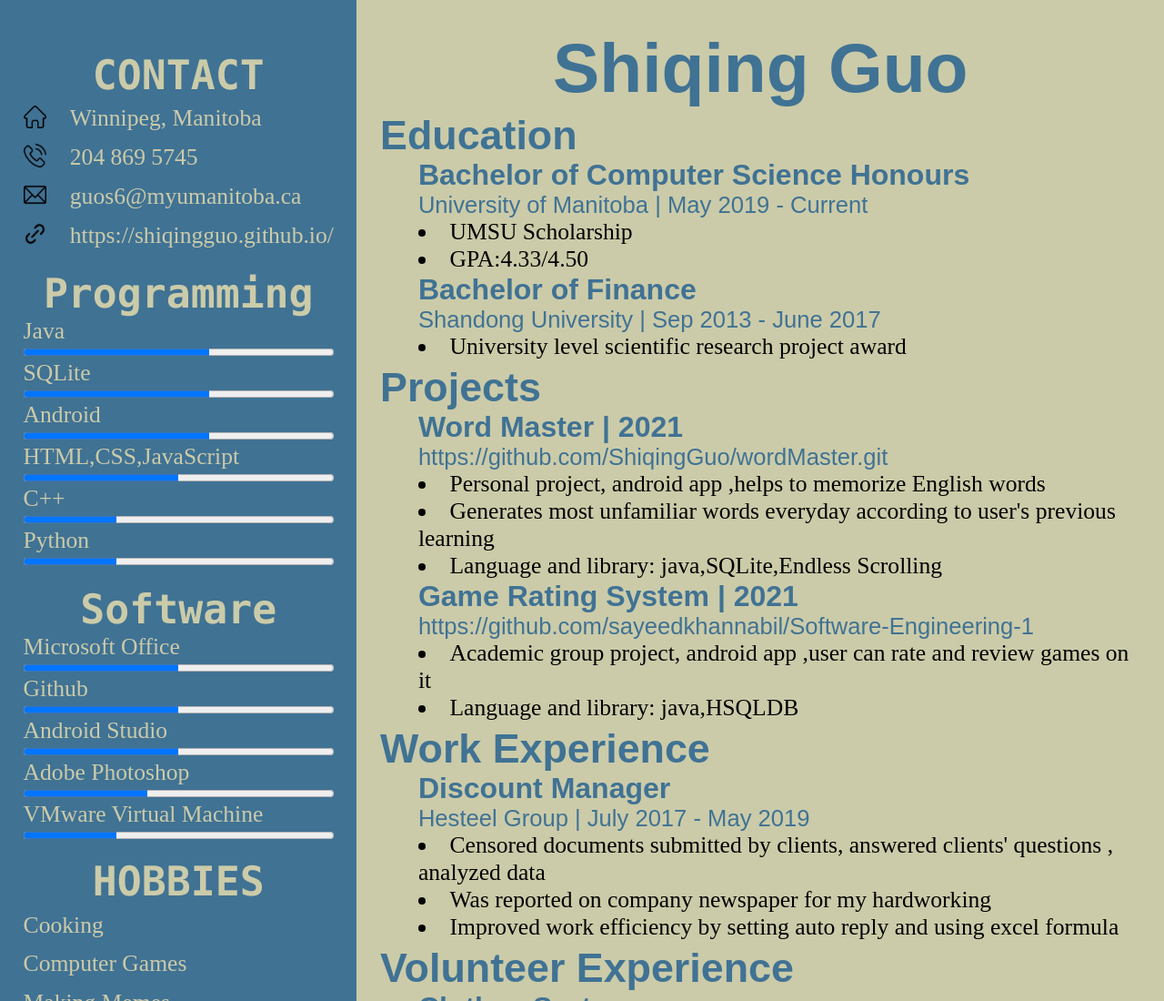
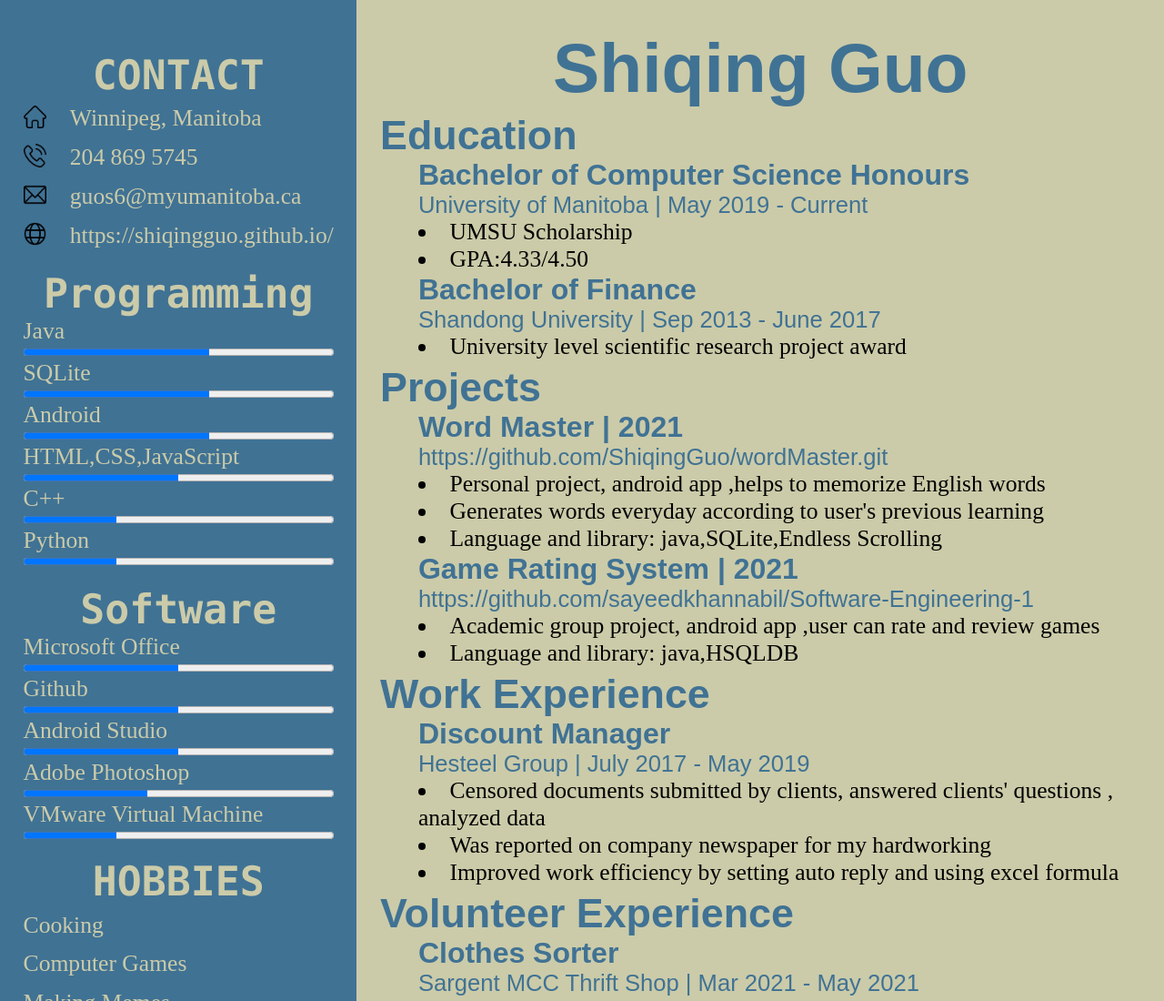
Before and after one commit to ShiqingGuo/ShiqingGuo.github.io, a plain HTML site: page index.html in a window 1280 px wide. Shown: the top 1100 px of the page at 91% size. Drawn offline with Linux system fonts and the light colour scheme.

Commit message:
ui update

```diff
--- a/index.html
+++ b/index.html
@@ -29,7 +29,7 @@
                 <p>guos6@myumanitoba.ca</p>
             </div>
             <div id="website" class="contactRow mouseOver">
-                <a href="https://shiqingguo.github.io/"><img src="Fodder/hyperlink.png" ></a>
+                <a href="https://shiqingguo.github.io/"><img src="Fodder/web.png" ></a>
                 <p>https://shiqingguo.github.io/</p>
             </div>
         </div>
@@ -98,13 +98,13 @@
             <h4><a href="https://github.com/ShiqingGuo/wordMaster.git" target="_blank">https://github.com/ShiqingGuo/wordMaster.git</a></h4>
             <ul>
                 <li>Personal project, android app ,helps to memorize English words</li>
-                <li>Generates most unfamiliar words everyday according to user's previous learning</li>
+                <li>Generates words everyday according to user's previous learning</li>
                 <li>Language and library: java,SQLite,Endless Scrolling</li>
             </ul>
             <h3>Game Rating System | 2021</h3>
             <h4><a href="https://github.com/sayeedkhannabil/Software-Engineering-1" target="_blank">https://github.com/sayeedkhannabil/Software-Engineering-1</a></h4>
             <ul>
-                <li>Academic group project, android app ,user can rate and review games on it</li>
+                <li>Academic group project, android app ,user can rate and review games</li>
                 <li>Language and library: java,HSQLDB</li>
             </ul>
         </div>
```
Also changed, not shown: Fodder/github.png (added), Fodder/web.png (added).
